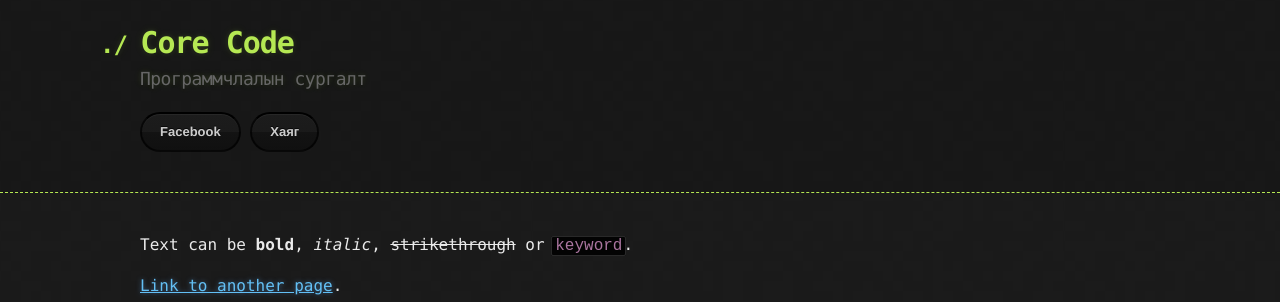
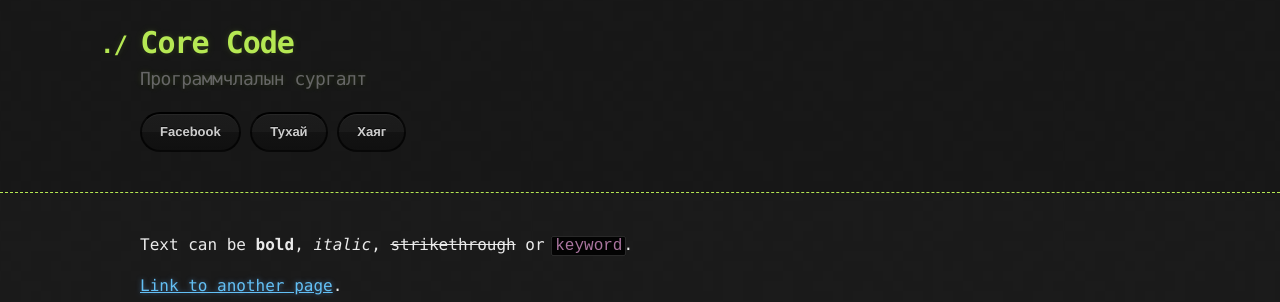
Before and after one commit to ganaatulgaa/corecode, a Jekyll site: the page built from index.md, in a window 1280 px wide and 900 px high. Shown: the top 302 px of the window. Built offline with Jekyll 4.4.1, drawn with Linux system fonts in a browser that asks for light colours.

Commit message:
Update default.html

```diff
--- a/_layouts/default.html
+++ b/_layouts/default.html
@@ -21,6 +21,7 @@
 
         <section id="downloads">
             <a href="{{ www.facebook.com/corecode.surgalt }}" class="btn">Facebook</a>
+            <a href="{{ /about.md }}" class="btn">Тухай</a>
             <a href="{{ /contact.md }}" class="btn">Хаяг</a>
         </section>
       </div>
```
